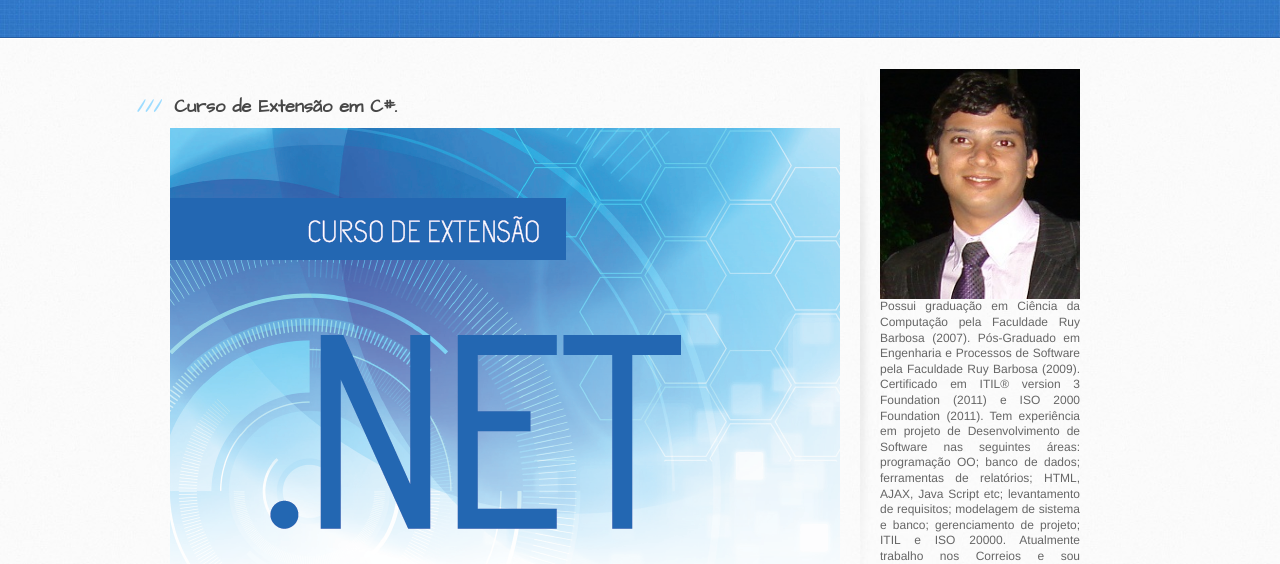
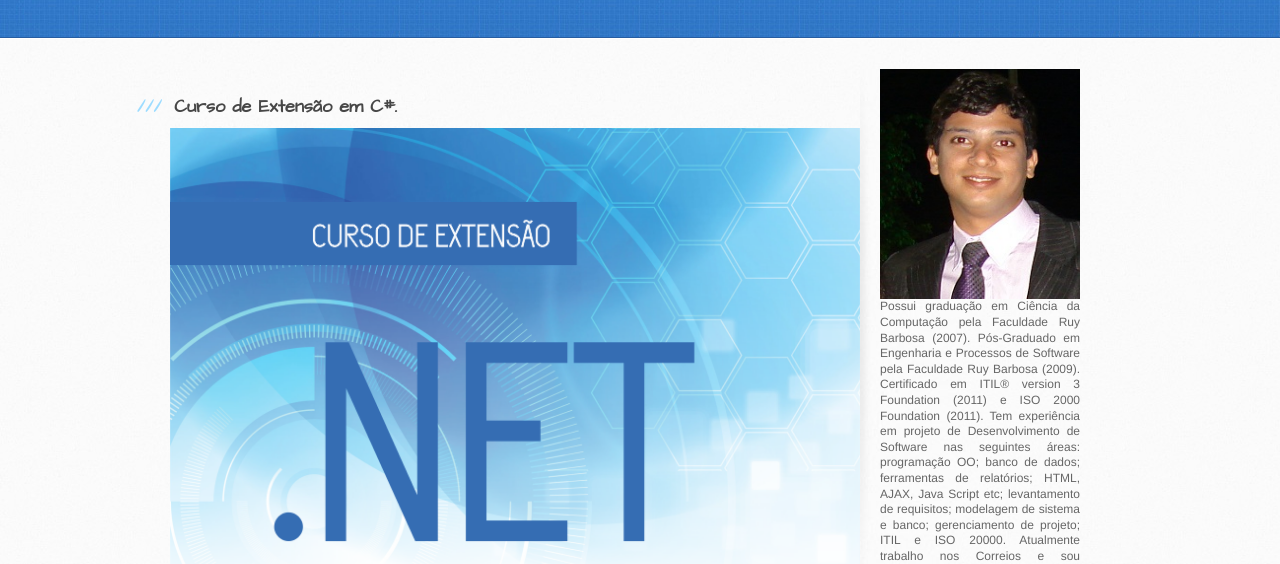
Before and after one commit to totemarcal/ensino, a plain HTML site: page index.html in a window 1280 px wide. Shown: the part 201-765 px from the top of the page. Drawn offline with Linux system fonts and the light colour scheme.

Commit message:
Atualização curso de extensão.
Atualização curso de extensão.

```diff
--- a/index.html
+++ b/index.html
@@ -33,8 +33,8 @@
 <h3>
 <a id="designer-templates" class="anchor" href="#designer-templates" aria-hidden="true"><span aria-hidden="true" class="octicon octicon-link"></span></a>Curso de Extensão em C#.</h3>
             <a href="http://www.cairu.br/portal/extensao/index.php" class="user-mention">
-                <img src="images/CursoExtensao.png" alt="Aristotéles Marçal" align="left" /></a>
-                <p>Lançamos o Curso de “.NET”, com a linguegem C#, que acontecerá nos sábados, no período de 14/05 a 18/06/16, das 13:00 as 18:00. As vagas são limitadas e está restrita a 25 pessoas. Para garantir a participação o aluno deve fazer a inscrição no <a href="http://www.cairu.br/portal/extensao/index.php" class="user-mention">site da Cairu </a> e confirmar o pagamento. A inscrição é aberta ao público externo e o investimento é de R$ 350,00. As inscrições feitas no mês de abril serão contempladas com um desconto de 30% (Valor final: R$ 245,00) para alunos e ex-alunos da Cairu. Esse valor pode ser dividido em 3 vezes no cartão sem juros no caixa da faculdade.</p>
+                <img src="images/Curso_net.png" alt="Aristotéles Marçal" align="left" /></a>
+                <p>Lançamos o Curso de “.NET”, com a linguegem C#, a noite no período de 18/07 a 29/07, das 18:30 as 21:30. As vagas são limitadas e está restrita a 25 pessoas. Para garantir a participação o aluno deve fazer a inscrição no <a href="http://www.cairu.br/portal/extensao/index.php" class="user-mention">site da Cairu </a> e confirmar o pagamento. A inscrição é aberta ao público externo e o investimento é de R$ 350,00. As inscrições terão um desconto de 30% (Valor final: R$ 245,00) para alunos e ex-alunos da Cairu e alunos da Dom Pedro (informar nome inscrito para prof. Aristóteles). Esse valor pode ser dividido em 3 vezes no cartão sem juros no caixa da faculdade Cairu.</p>
 
                 <h3>
                     <a id="creating-pages-manually" class="anchor" href="#creating-pages-manually" aria-hidden="true"><span aria-hidden="true" class="octicon octicon-link"></span></a>Algoritmos
```
Also changed, not shown: images/Curso_net.png (added).
